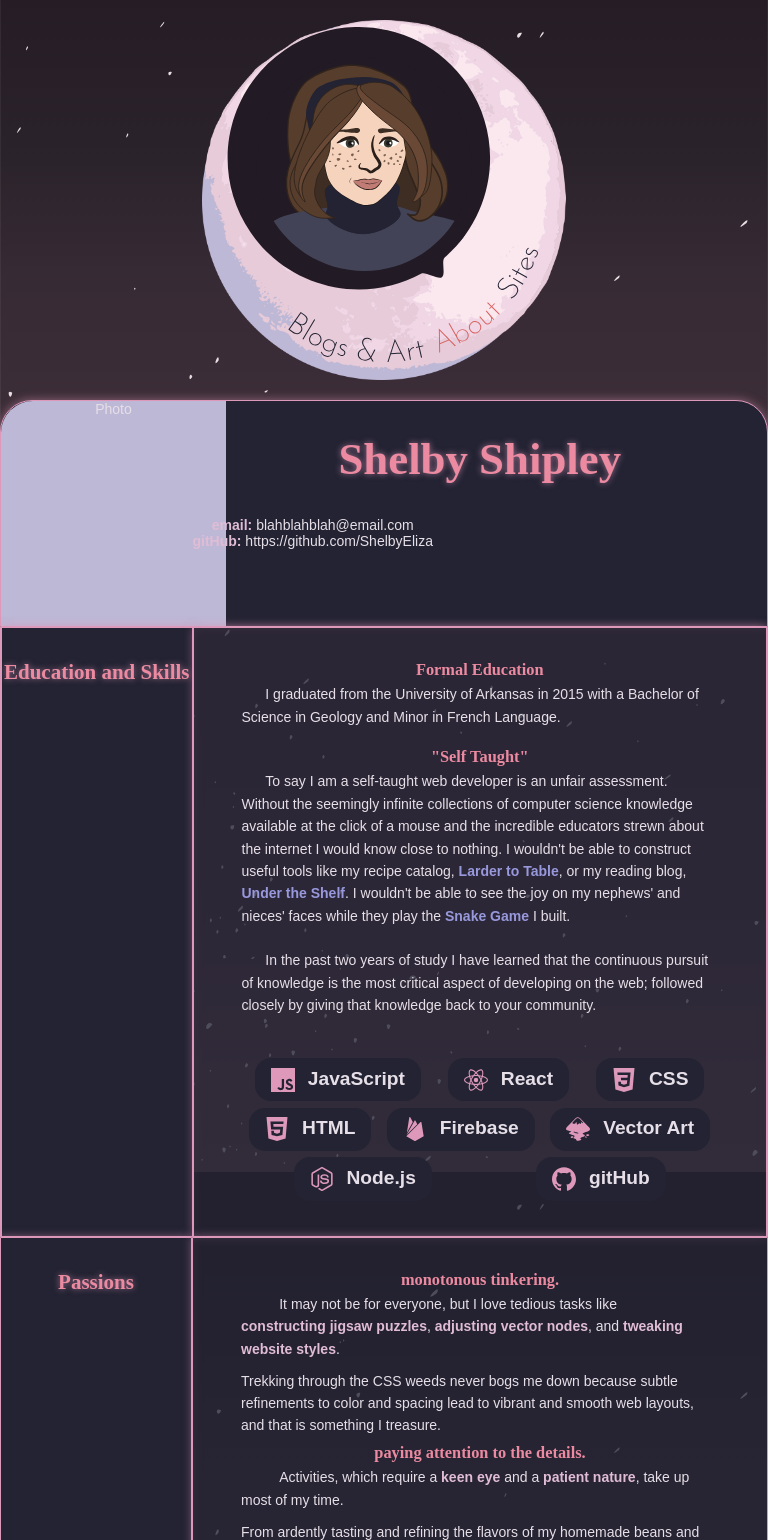
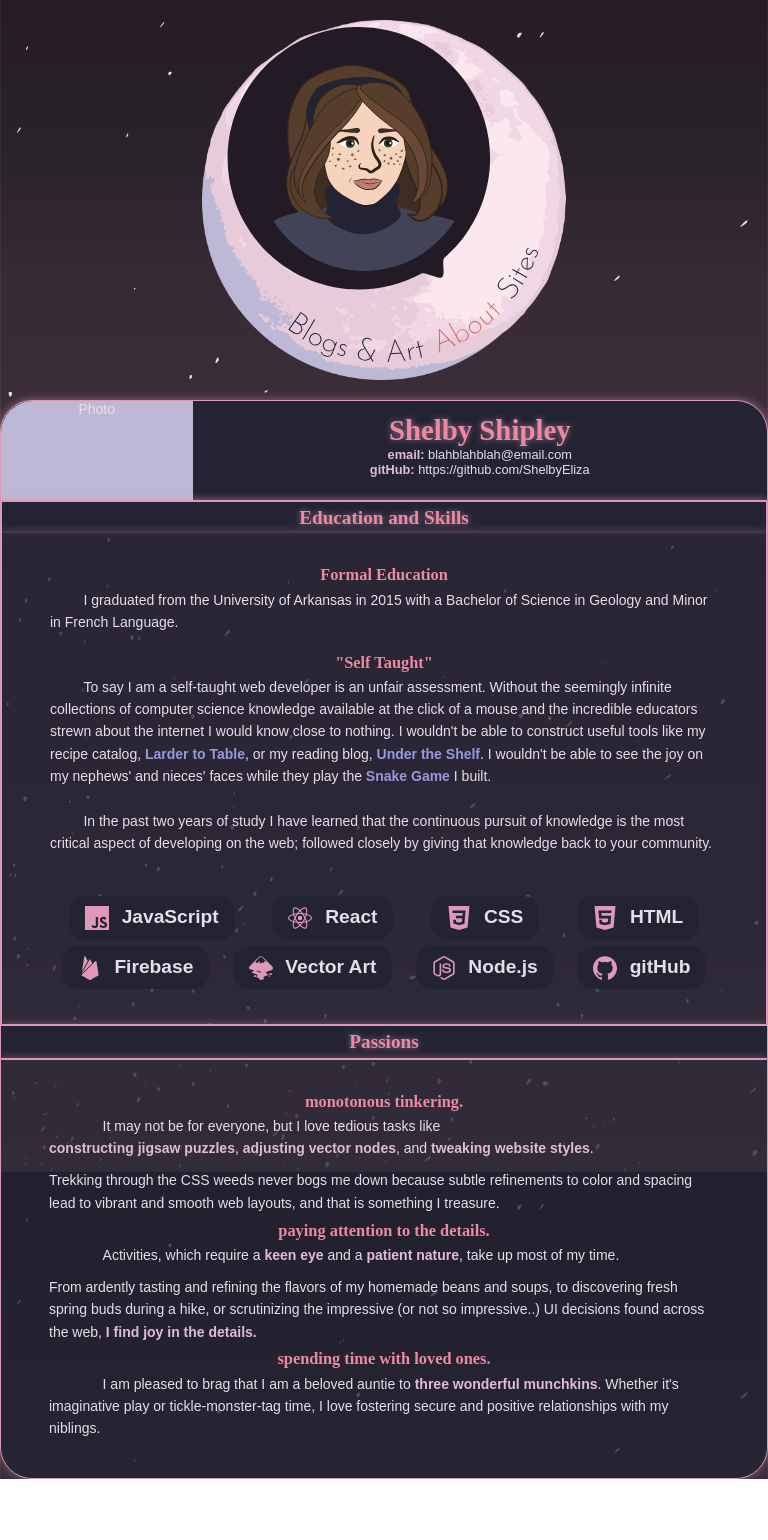
Before and after one commit to ShelbyEliza/front-end-portfolio, a React (Create React App) app: page /about in a window 768 px wide. Shown: the top 1540 px of the page. After the commit the page ends 1479 px from the top, so only its background shows below. Built offline with nearby package versions, Linux system fonts and the light colour scheme; a web font is replaced by a local one.

Commit message:
add responsive design to about page

```diff
--- a/src/pages-css/About.module.css
+++ b/src/pages-css/About.module.css
@@ -16,11 +16,11 @@
 }
 
 .col-1 {
-  width: 25%;
+  flex: 1;
   text-align: center;
 }
 .col-2 {
-  width: 75%;
+  flex: 3;
   text-align: center;
 }
 .title-section,
@@ -39,7 +39,9 @@
 }
 .subtitle {
   width: fit-content;
-  /* margin: auto; */
+  margin: auto;
+  word-break: break-word;
+  /* padding: 2%; */
 
   font-family: "Proza Libre", sans-serif;
 }
@@ -81,17 +83,10 @@
 .photo-container {
   display: flex;
   justify-content: center;
-  width: 225px;
-  height: 225px;
-
   text-align: center;
 
   background: var(--moonraker);
   border-top-left-radius: 2rem;
-}
-.page-heading {
-  padding: 2rem;
-  font-size: 2.8rem;
 }
 .edu-skills-section .col-1,
 .edu-skills-section .col-2-content {
@@ -102,16 +97,9 @@
 .edu-skills-section .col-1,
 .passions-section .col-1 {
   background: var(--infinity);
-  padding-top: 2rem;
+  /* padding-top: 2rem; */
 }
 
-.bottom-left {
-  border-bottom-left-radius: 2rem;
-}
-.bottom-right,
-.bottom-right .col-2-content {
-  border-bottom-right-radius: 2rem;
-}
 .about-container h3 {
   text-align: center;
 
@@ -159,50 +147,68 @@
 /*-------------------- Responsive Design ----------------------*/
 /* ------- desktop ------- */
 @media only screen and (min-width: 900px) {
-  .about-container {
-    /* margin: 0rem 6rem; */
-  }
-  .edu-passion-section {
-    /* width: 80%; */
+  .page-heading {
+    font-size: 2.8rem;
+    padding: 2rem;
   }
   .subtitle {
-    margin: auto;
+    padding: 2%;
   }
-  /* .page-heading {
-    text-indent: 12%;
+  .photo-container {
+    width: 225px;
+    height: 225px;
   }
-  .about-container h2 {
-    text-indent: 16%;
-  } */
+  .bottom-left {
+    border-bottom-left-radius: 2rem;
+  }
+  .bottom-right,
+  .bottom-right .col-2-content {
+    border-bottom-right-radius: 2rem;
+  }
+  .edu-skills-section .col-1,
+  .passions-section .col-1 {
+    padding-top: 2rem;
+  }
 }
 
 /* ------- tablet -------- */
 @media only screen and (min-width: 401px) and (max-width: 899px) {
-  /* Considering: */
-  /* .col-1 {
-    font-size: 0.6rem;
+  .photo-container {
+    width: 100%;
+    height: 100%;
   }
   .page-heading {
-    padding: 0.8rem;
-    font-size: 0.9rem;
-    text-align: right;
+    padding: 0.8rem 0.8rem 0rem 0.8rem;
+    font-size: 1.8rem;
+    /* border: 1px solid var(--creamy-berry); */
   }
   .subtitle {
-    display: flex;
+    /* border: 1px solid var(--sweet-perfume); */
+    font-size: 0.8rem;
+    padding-bottom: 4%;
+  }
+  .edu-skills-section,
+  .passions-section {
     flex-direction: column;
-    width: 55%;
-    margin-left: auto;
-
+  }
+  .edu-skills-section .col-1,
+  .edu-skills-section .col-2,
+  .passions-section .col-1,
+  .passions-section .col-2 {
+    width: 100%;
+  }
+  .edu-skills-section .col-1,
+  .passions-section .col-1 {
+    padding: 0.3rem;
     font-size: 0.8rem;
-    border: 1px solid var(--creamy-berry);
-  } */
+    justify-content: center;
+  }
+  .passions-section .col-2,
+  .passions-section .col-2-content {
+    border-bottom-left-radius: 2rem;
+    border-bottom-right-radius: 2rem;
+  }
 }
 /* ------- mobile -------- */
-@media only screen and (max-width: 400px) {
-  .edu-passion-section {
-    /* width: 200px; */
-  }
-  /* .page-content {
-    width: 100%;
-  } */
-}
+/* @media only screen and (max-width: 400px) {
+} */
```
Also changed, not shown: src/pages-css/BlogsAndArt.module.css (+3 -8 lines).
